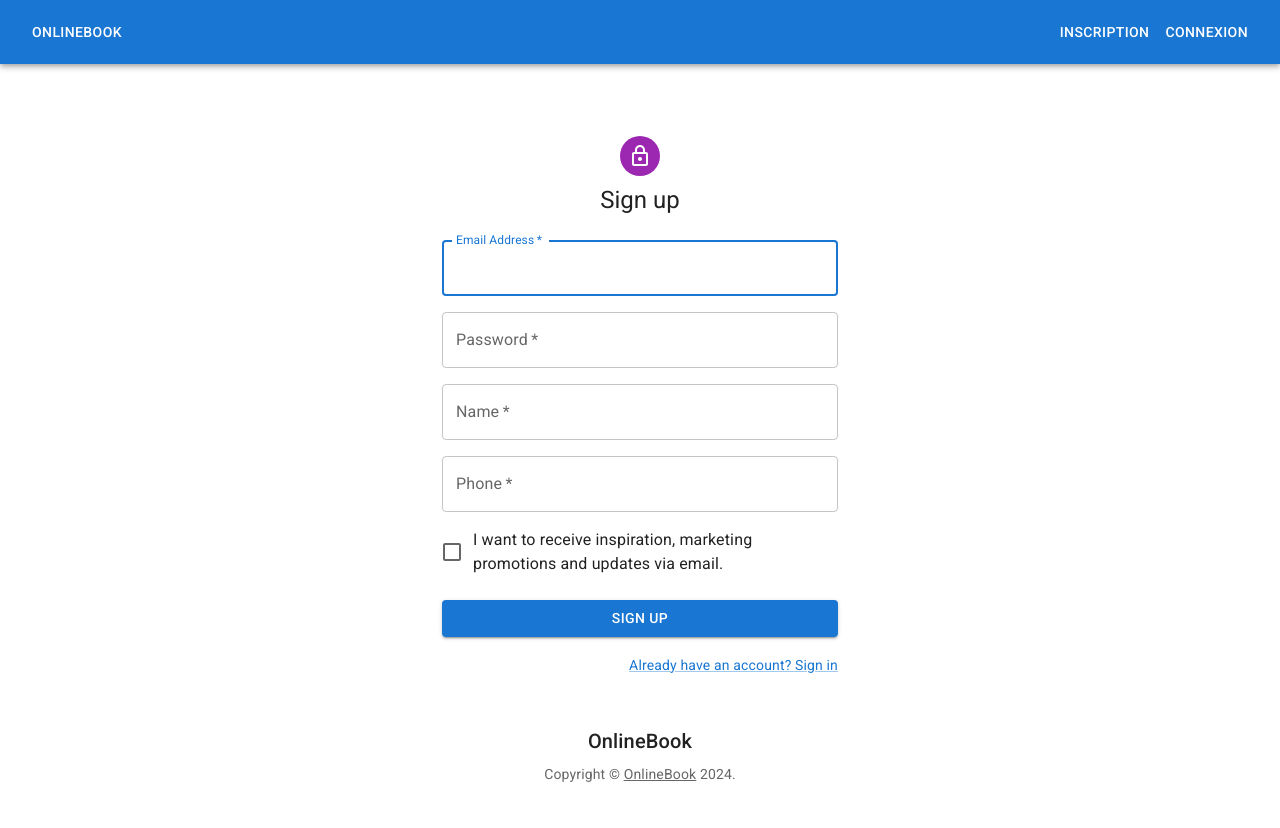
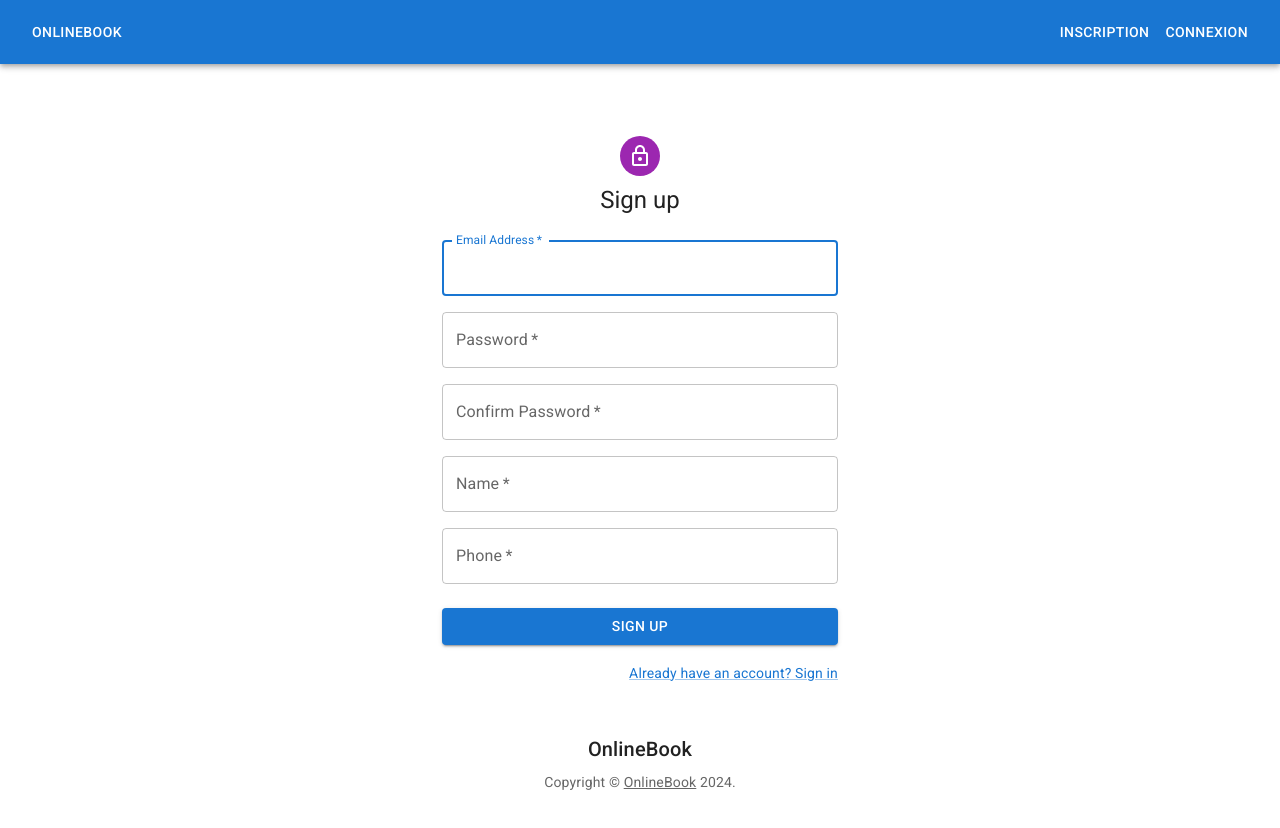
Before and after one commit to CDjepeno/OnlineBookAPI, a React (Vite) app in the folder src/infra/client-react/: page /register in a window 1280 px wide. Shown: the top 828 px of the page. Built offline with nearby package versions, Linux system fonts and the light colour scheme.

Commit message:
add field confirmPassword and reset

```diff
--- a/src/infra/client-react/src/pages/register/Register.tsx
+++ b/src/infra/client-react/src/pages/register/Register.tsx
@@ -1,8 +1,6 @@
 import Avatar from "@mui/material/Avatar";
 import Button from "@mui/material/Button";
 import TextField from "@mui/material/TextField";
-import FormControlLabel from "@mui/material/FormControlLabel";
-import Checkbox from "@mui/material/Checkbox";
 import Link from "@mui/material/Link";
 import Grid from "@mui/material/Grid";
 import Box from "@mui/material/Box";
@@ -10,7 +8,7 @@ import LockOutlinedIcon from "@mui/icons-material/LockOutlined";
 import Typography from "@mui/material/Typography";
 import Container from "@mui/material/Container";
 import * as yup from "yup";
-import { useForm } from "react-hook-form";
+import { Controller, useForm } from "react-hook-form";
 import { yupResolver } from "@hookform/resolvers/yup";
 import axios, { AxiosError, AxiosResponse } from "axios";
 import { UserI } from "../../interfaces";
@@ -19,6 +17,7 @@ export default function SignIn() {
   const defaultValues = {
     email: "",
     password: "",
+    confirmPassword: "",
     name: "",
     phone: "",
   };
@@ -36,6 +35,10 @@ export default function SignIn() {
       .string()
       .required("Veuillez renseigner un mot de passe")
       .min(6, "Votre mot de passe doit contenir au moins 6 caractères"),
+    confirmPassword: yup
+      .string()
+      .required("Veuillez confirmer le mot de passe")
+      .min(6, "Votre mot de passe doit contenir au moins 6 caractères"),
     name: yup
       .string()
       .required("Le nom doit être renseigné")
@@ -48,7 +51,10 @@ export default function SignIn() {
     register,
     handleSubmit,
     setError,
-    formState: { errors },
+    watch,
+    control,
+    reset,
+    formState: { errors, isSubmitting },
   } = useForm({ defaultValues, resolver: yupResolver(signupSchema) });
 
   async function onSubmit(data: Partial<UserI>) {
@@ -59,6 +65,7 @@ export default function SignIn() {
       );
       if (response.data) {
         console.log("Response:", response.data);
+        reset(defaultValues);
       }
     } catch (error) {
       if (axios.isAxiosError(error)) {
@@ -86,6 +93,22 @@ export default function SignIn() {
       });
     }
   }
+
+  const password = watch("password", "");
+  const confirmPassword = watch("confirmPassword", "");
+
+  const isPasswordMatch = password === confirmPassword;
+
+  // console.log(getValues("password"));
+
+  const handleConfirmPasswordChange = () => {
+    if (!isPasswordMatch) {
+      setError("confirmPassword", {
+        type: "manual",
+        message: "Les mots de passe ne correspondent pas.",
+      });
+    }
+  };
 
   return (
     <Container component="main" maxWidth="xs">
@@ -118,23 +141,52 @@ export default function SignIn() {
                 autoFocus
                 {...register("email")}
               />
+
               {errors.email && (
                 <small style={{ color: "red" }}>{errors.email.message}</small>
               )}
             </Grid>
             <Grid item xs={12}>
-              <TextField
-                required
-                fullWidth
-                label="Password"
-                type="password"
-                {...register("password")}
+              <Controller
+                name="password"
+                control={control}
+                render={({ field }) => (
+                  <TextField
+                    required
+                    fullWidth
+                    label="Password"
+                    type="password"
+                    {...field}
+                    onBlur={handleConfirmPasswordChange}
+                  />
+                )}
               />
               {errors.password && (
                 <small style={{ color: "red" }}>
                   {errors.password.message}
                 </small>
               )}
+            </Grid>
+            <Grid item xs={12}>
+              <Controller
+                name="confirmPassword"
+                control={control}
+                render={({ field }) => (
+                  <TextField
+                    required
+                    fullWidth
+                    label="Confirm Password"
+                    type="password"
+                    {...field}
+                    error={!isPasswordMatch}
+                    helperText={
+                      !isPasswordMatch
+                        ? "Les mots de passe ne correspondent pas."
+                        : ""
+                    }
+                  />
+                )}
+              />
             </Grid>
             <Grid item xs={12}>
               <TextField
@@ -158,19 +210,13 @@ export default function SignIn() {
                 <small style={{ color: "red" }}>{errors.phone.message}</small>
               )}
             </Grid>
-
-            <Grid item xs={12}>
-              <FormControlLabel
-                control={<Checkbox value="allowExtraEmails" color="primary" />}
-                label="I want to receive inspiration, marketing promotions and updates via email."
-              />
-            </Grid>
           </Grid>
           <Button
             type="submit"
             fullWidth
             variant="contained"
             sx={{ mt: 3, mb: 2 }}
+            disabled={isSubmitting}
           >
             Sign Up
           </Button>
```
